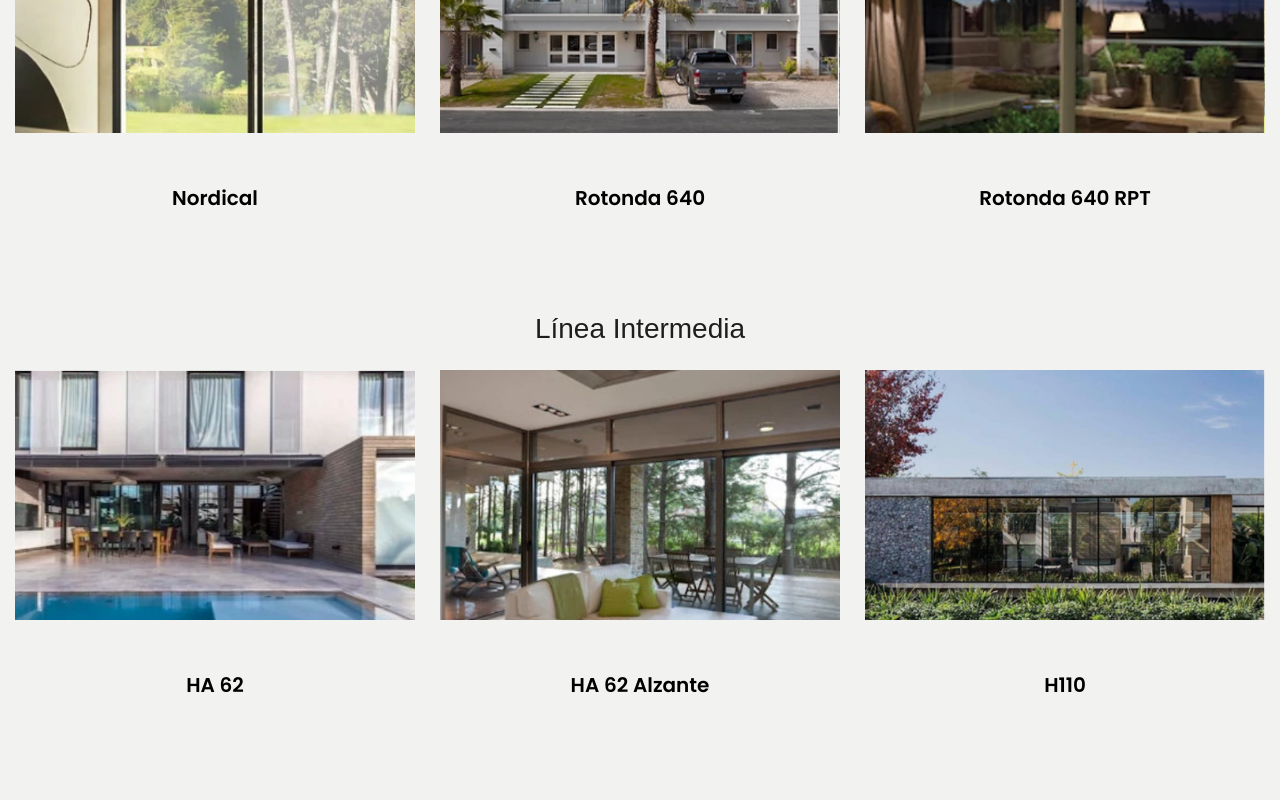
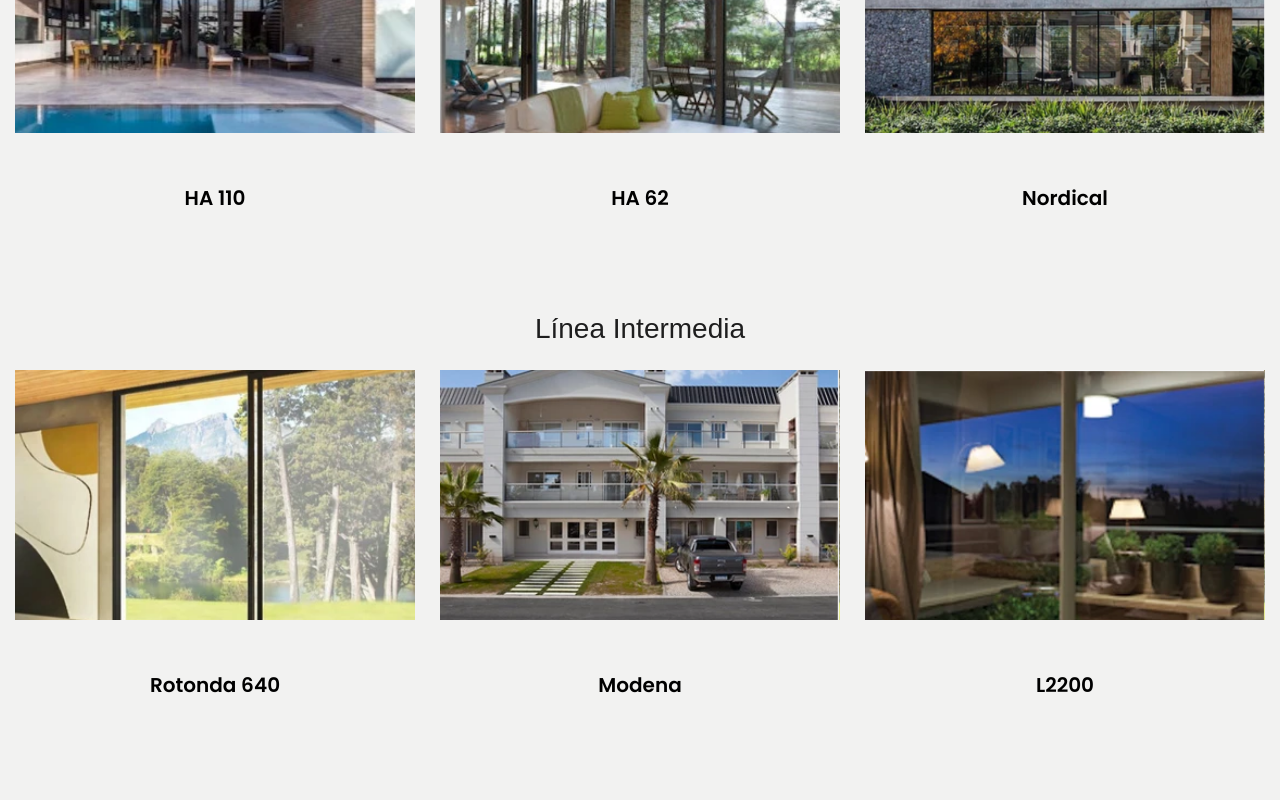
Before and after one commit to Codef1ca/modelica, a React (Create React App) app: page /servicios in a window 1280 px wide. Shown: the part 440-1240 px from the top of the page. Built offline with nearby package versions, Linux system fonts and the light colour scheme.

Commit message:
fix: Cambio en los titulos de lineas

```diff
--- a/src/Components/LineasProductos/LineasProductos.jsx
+++ b/src/Components/LineasProductos/LineasProductos.jsx
@@ -15,14 +15,14 @@ import Vidrios2 from "../../Assets/vidrios2.png";
 import Vidrios3 from "../../Assets/vidrios3.png";
 
 const urlsPremium = [
-  [premium1, "HA 62"],
-  [premium2, "HA 62 Alzante"],
-  [premium3, "H110"],
+  [premium1, "HA 110"],
+  [premium2, "HA 62"],
+  [premium3, "Nordical"],
 ];
 const urlsIntermedia = [
-  [intermedia1, "Nordical"],
-  [intermedia2, "Rotonda 640"],
-  [intermedia3, "Rotonda 640 RPT"],
+  [intermedia1, "Rotonda 640"],
+  [intermedia2, "Modena"],
+  [intermedia3, "L2200"],
 ];
 const urlsVidrios = [[Vidrios1], [Vidrios2], [Vidrios3]];
 
@@ -35,15 +35,15 @@ const LineasProductos = () => {
       <div>
         <LineaProductos
           subTitulo="Línea Premium"
-          urlImagenes={urlsIntermedia}
+          urlImagenes={urlsPremium}
         />
         <LineaProductos
           subTitulo="Línea Intermedia"
-          urlImagenes={urlsPremium}
+          urlImagenes={urlsIntermedia}
         />
 
         <LineaProductos
-          subTitulo="Línea Vidrios Vasa"
+          subTitulo="Línea Vidrios"
           urlImagenes={urlsVidrios}
         />
       </div>
```
